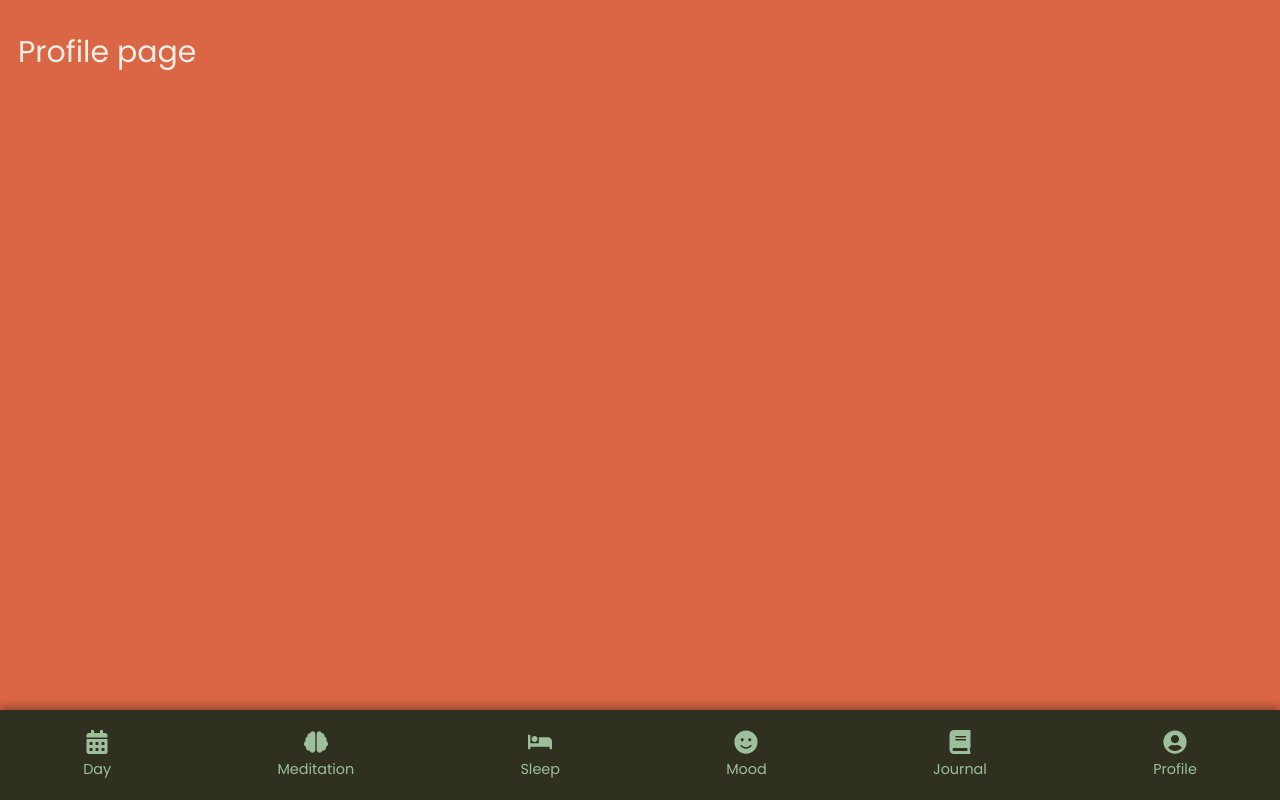
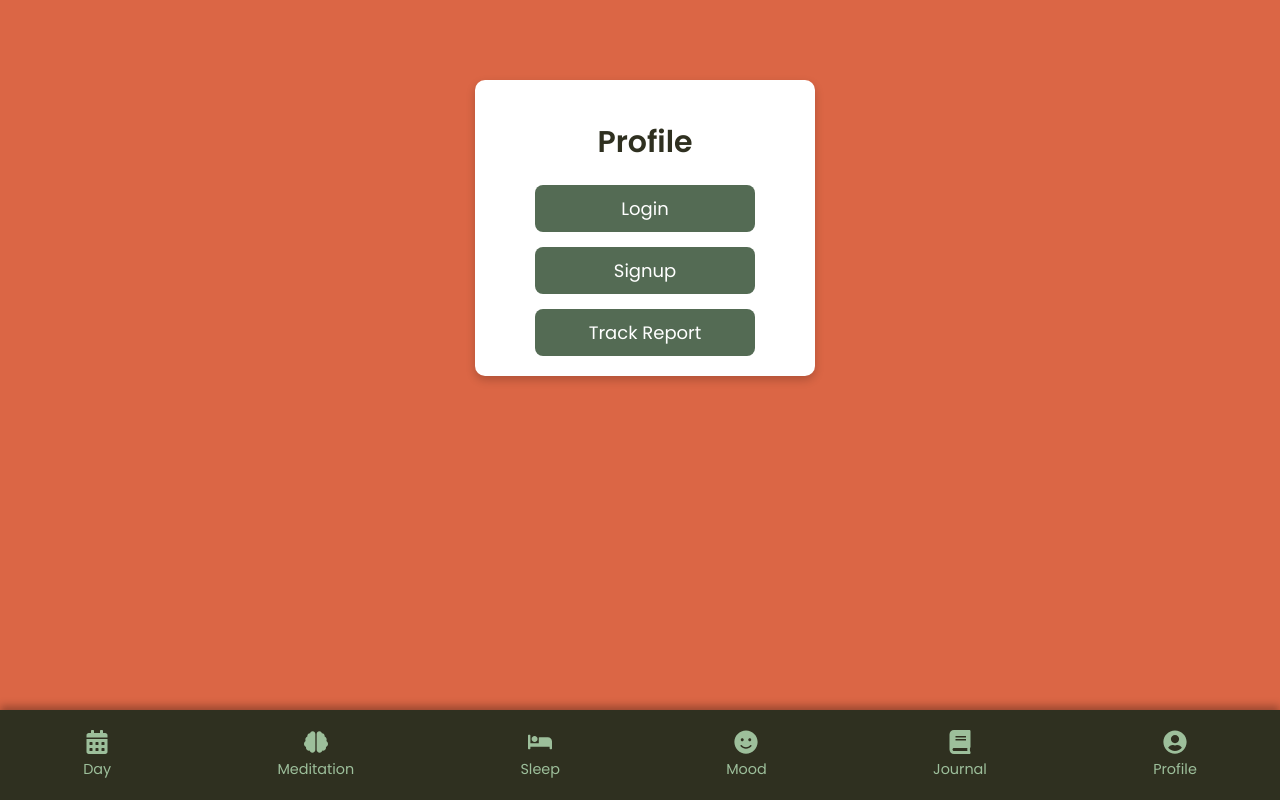
Before and after one commit to krithikadh/MINDFULNESS, a React (Vite) app in the folder mindfulness/: page /profile in a window 1280 px wide. Built offline with nearby package versions, Linux system fonts and the light colour scheme.

Commit message:
All options in navbar completed,improvisation left

```diff
--- a/mindfulness/src/components/FunctionalComponents/DateAndDay.jsx
+++ b/mindfulness/src/components/FunctionalComponents/DateAndDay.jsx
@@ -32,6 +32,13 @@ const DateAndDay = () => {
             <span>-</span>
           </Link>
         </div>
+
+        <div className="square-widget">
+          <Link to="/mood" className="widget-link">
+            <p>Mood</p>
+            <span>-</span>
+          </Link>
+        </div>
       </div>
     </div>
   );
--- a/mindfulness/src/components/FunctionalComponents/Journal.jsx
+++ b/mindfulness/src/components/FunctionalComponents/Journal.jsx
@@ -20,7 +20,7 @@ const Journal = () => {
         className="journal-input"
         value={entry}
         onChange={(e) => setEntry(e.target.value)}
-        placeholder="Write here"
+        placeholder="You can make multiple entries"
       ></textarea>
 
       <button className="post-button" onClick={handlePost}>
--- a/mindfulness/src/components/FunctionalComponents/Profile.jsx
+++ b/mindfulness/src/components/FunctionalComponents/Profile.jsx
@@ -1,9 +1,18 @@
 import React from "react";
+import { Link } from "react-router-dom";
+import "../css/Profile.css";
 
-function Profile() {
+const Profile = () => {
   return (
-      <p>Profile page</p>
+    <div className="profile-container">
+      <h1 className="prof">Profile</h1>
+      <div className="profile-options">
+        <Link to="/login" className="profile-button">Login</Link>
+        <Link to="/signup" className="profile-button">Signup</Link>
+        <Link to="/track-report" className="profile-button">Track Report</Link>
+      </div>
+    </div>
   );
-}
+};
 
 export default Profile;
--- a/mindfulness/src/components/css/DateAndDay.css
+++ b/mindfulness/src/components/css/DateAndDay.css
@@ -59,7 +59,7 @@
 
 .square-widget {
     width: 260px;
-    padding: 12px;
+    padding: 8px;
     background-color: #87a888;
     border-radius: 12px;
     display: flex;
--- /dev/null
+++ b/mindfulness/src/components/css/Profile.css
@@ -0,0 +1,36 @@
+.profile-container {
+    text-align: center;
+    max-width: 300px;
+    margin: 80px auto;
+    padding: 20px;
+    background-color: #fff;
+    border-radius: 10px;
+    box-shadow: 0px 4px 10px rgba(0, 0, 0, 0.2);
+  }
+
+  .profile-options {
+    display: flex;
+    flex-direction: column;
+    align-items: center;
+    gap: 15px;
+  }
+
+  .profile-button {
+    width: 200px;
+    padding: 10px;
+    font-size: 18px;
+    text-align: center;
+    text-decoration: none;
+    background-color: #546b54;
+    color: white;
+    border-radius: 8px;
+    transition: 0.3s;
+  }
+
+  .profile-button:hover {
+    background-color: #7e9d7e;
+  }
+
+  .prof{
+    color: #2F3020;
+  }
```
